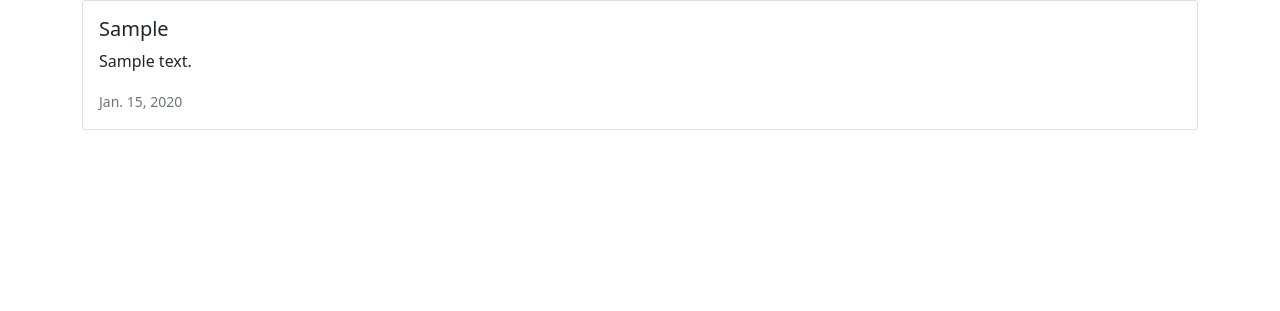
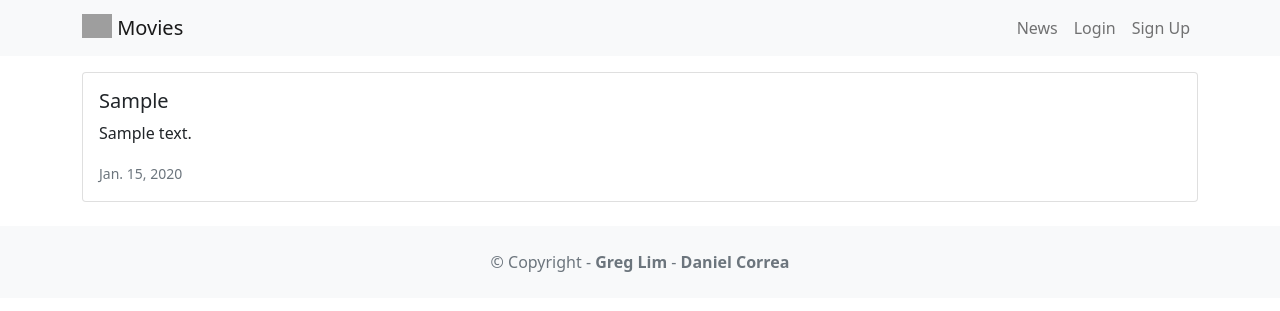
Before and after one commit to DeZin7/movie-reviews-api, a Django app: page /news/ in a window 1280 px wide. Shown: the top 311 px of the page. Run offline with Django 4.2, Linux system fonts and the light colour scheme; tables that the repository leaves empty hold one stand-in row (values such as "Sample post"); grey boxes are pictures that could not be loaded.

Commit message:
Extending Base Templates.

```diff
--- a/app/app/settings.py
+++ b/app/app/settings.py
@@ -58,7 +58,7 @@ ROOT_URLCONF = 'app.urls'
 TEMPLATES = [
     {
         'BACKEND': 'django.template.backends.django.DjangoTemplates',
-        'DIRS': [],
+        'DIRS': [os.path.join(BASE_DIR, 'app/templates')],
         'APP_DIRS': True,
         'OPTIONS': {
             'context_processors': [
--- /dev/null
+++ b/app/app/templates/base.html
@@ -0,0 +1,52 @@
+<!DOCTYPE html>
+<html>
+  <head>
+    <title>Movies App</title>
+    <link href="https://cdn.jsdelivr.net/npm/bootstrap@5.1.1/dist/css/bootstrap.min.css" rel="stylesheet" crossorigin="anonymous" />
+    <script src="https://cdn.jsdelivr.net/npm/bootstrap@5.1.1/dist/js/bootstrap.bundle.min.js" crossorigin="anonymous">
+    </script>
+    <meta name="viewport" content="width=device-width, initial-scale=1" />
+  </head>
+
+  <body>
+    <nav class="navbar navbar-expand-lg navbar-light bg-light mb-3">
+      <div class="container">
+        <a class="navbar-brand" href="{% url 'home' %}">
+          {% load static %}
+          <img src="{% static 'images/movie.png' %}" alt="" width="30" height="24"
+            class="d-inline-block align-text-top" />
+          Movies
+        </a>
+        <button class="navbar-toggler" type="button" data-bs-toggle="collapse" data-bs-target="#navbarNavAltMarkup"
+          aria-controls="navbarNavAltMarkup" aria-expanded="false" aria-label="Toggle navigation">
+          <span class="navbar-toggler-icon"></span>
+        </button>
+        <div class="collapse navbar-collapse" id="navbarNavAltMarkup">
+          <div class="navbar-nav ms-auto">
+            <a class="nav-link" href="{% url 'news' %}">News</a>
+            <a class="nav-link" href="#">Login</a>
+            <a class="nav-link" href="#">Sign Up</a>
+          </div>
+        </div>
+      </div>
+    </nav>
+
+    <div class="container">
+      {% block content %}
+      {% endblock content %}
+    </div>
+    <footer class="text-center text-lg-start bg-light text-muted mt-4">
+      <div class="text-center p-4">
+        © Copyright -
+        <a class="text-reset fw-bold text-decoration-none"
+          target="_blank" href="https://twitter.com/greglim81">
+          Greg Lim
+        </a> -
+        <a class="text-reset fw-bold text-decoration-none"
+          target="_blank" href="https://twitter.com/danielgarax">
+          Daniel Correa
+        </a>
+      </div>
+    </footer>
+  </body>
+</html>
--- a/app/core/models.py
+++ b/app/core/models.py
@@ -12,3 +12,6 @@ class News(models.Model):
     headline = models.CharField(max_length=200)
     body = models.TextField()
     date = models.DateField()
+
+    def __str__(self):
+        return self.headline
--- a/app/news/templates/news.html
+++ b/app/news/templates/news.html
@@ -1,16 +1,5 @@
-<!DOCTYPE html>
-<html>
-  <head>
-    <title>Movies App</title>
-    <link
-      href="https://cdn.jsdelivr.net/npm/bootstrap@5.1.1/dist/css/bootstrap.min.css"
-      rel="stylesheet"
-      crossorigin="anonymous"
-    />
-  </head>
-
-  <body>
-    <div class="container">
+{% extends 'base.html' %}
+{% block content %}
   {% for news in newss %}
   <div class="card mb-3">
     <div class="row g-0">
@@ -26,6 +15,4 @@
     </div>
   </div>
   {% endfor %}
-    </div>
-  </body>
-</html>
+{% endblock content %}
```
Also changed, not shown: app/movie/templates/home.html (+3 -30 lines). Lines whose indentation alone changed are shown as unchanged.
